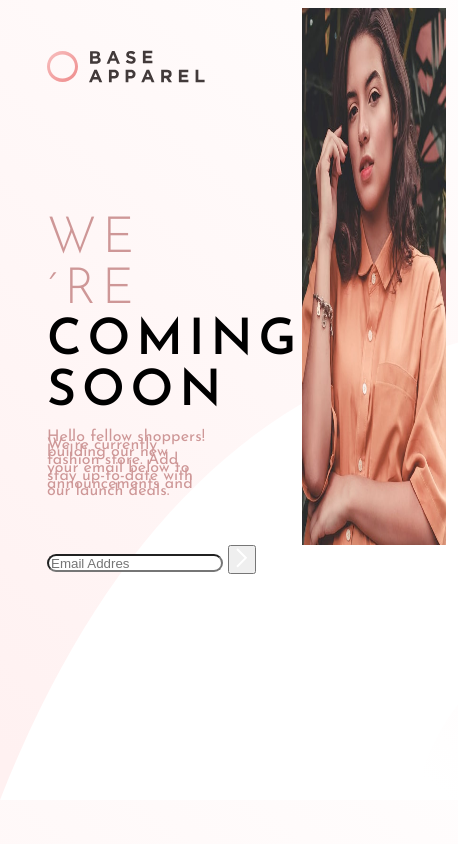
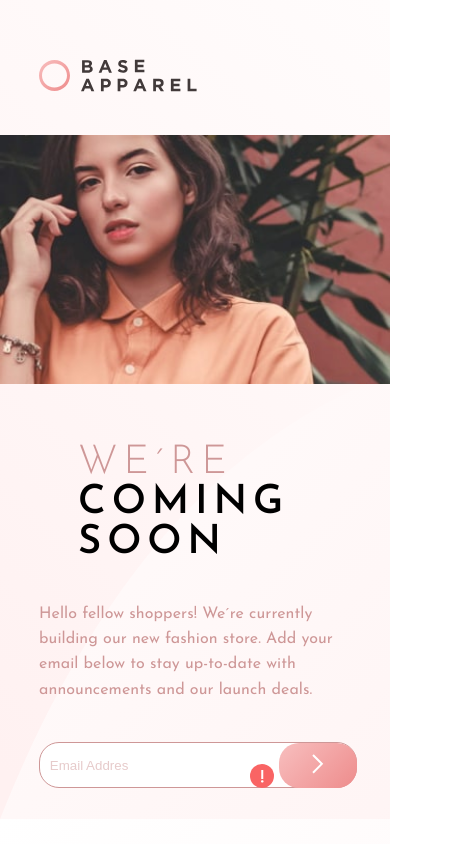
Before and after one commit to DiegoPasaye/base-apparel, a plain HTML site: page index.html in a window 390 px wide. Shown: the whole page, 458 px wide, since content can reach past the window. Drawn offline with Linux system fonts and the light colour scheme.

Commit message:
add mediaquerys

```diff
--- a/index.html
+++ b/index.html
@@ -11,22 +11,22 @@
     <div class="container">
         <div class="left">
             <img class="logo" src="images/logo.svg" alt="Base Apparel logo">
+            <div class="second"></div>
+
             <div class="tema">
                 <h1 class="title were">WE´RE <br>
                 <h1 class="title">COMING SOON</h1>
             </div>
             <p class="description">Hello fellow shoppers! We´re currently building our new fashion store. Add your email below to stay up-to-date with announcements and our launch deals.</p>
-            <form action="send">
-                <input type="email" placeholder="Email Addres">
-                <span>
-                    <button type="button"><img src="images/icon-arrow.svg" alt="Send icon"></button>
-                </span>
-            </form>
+            <div class="form">
+                <input class="input" type="email" placeholder="Email Addres">
+                <img class="error" src="images/icon-error.svg" alt="error icon">
+                <button class="boton" onclick="validation()" type="button"><img src="images/icon-arrow.svg" alt="Send icon"></button>
+            </div>
+            <p class="validate">Please provide a valid email</p>
         </div>
 
-        <div class="right">
-            <img src="images/hero-desktop.jpg" alt="a woman">
-        </div>
+        <div class="right"></div>
     </div>
 </body>
 <script src="main.js"></script>
--- a/main.js
+++ b/main.js
@@ -0,0 +1,14 @@
+const email = document.querySelector(".input")
+const incorrect = document.querySelector(".validate")
+let emailregex = /^[-\w.%+]{1,64}@(?:[A-Z0-9-]{1,63}\.){1,125}[A-Z]{2,63}$/i;
+const error = document.querySelector(".error")
+
+const validation = () =>{
+    if(emailregex.test(email.value)){
+        console.log("bien")
+    }else{
+        incorrect.style.display = "block"
+        error.style.display = "block"
+        email.style.border = "1px solid hsl(0, 93%, 68%)"
+    }
+}
--- a/styles.css
+++ b/styles.css
@@ -2,11 +2,21 @@
 html{
     background-image: url("./images/bg-pattern-desktop.svg");
     font-family: 'Josefin Sans', sans-serif;
+    background-repeat: no-repeat;
+    background-position: left;
+    background-position-x: left;
+    background: linear-gradient(135deg,hsl(0, 0%, 100%),hsl(0, 100%, 98%));
 }
 
 .container{
     display: grid;
     grid-template-columns: 1fr 40vw;
+    height: 97vh;
+    background-image: url("./images/bg-pattern-desktop.svg");
+    background-repeat: no-repeat;
+    background-position: left;
+    background-position-x: left;
+    background-size: cover;
 }
 
 .logo{
@@ -14,13 +24,12 @@ html{
     margin-top: 5vh;
 }
 .right{
-    width: 100%;
+    background-image: url("./images/hero-desktop.jpg");
+    width: 97%;
     height: 100%;
-}
-.right img{
-    width: 92%;
-    height: 95%;
-    margin: 0px;
+    background-size: cover;
+    background-position: center;
+    background-repeat: no-repeat;
 }
 
 .tema{
@@ -54,4 +63,132 @@ input{
     height: 3vw;
     border-radius: 20px;
     margin-top: 5vh;
+    border: 1px solid hsl(0, 36%, 70%);
 }
+input::placeholder{
+    color: hsl(0, 36%, 70%);
+    padding-left: 2vw;
+    opacity: 0.5;
+}
+button{
+    border: none;
+    border-radius: 20px;
+    height: 3.3vw;
+    width: 6vw;
+    margin-left: -6vw;
+    background: linear-gradient(135deg,hsl(0, 80%, 86%),hsl(0, 74%, 74%));
+    cursor: pointer;
+}
+button:hover{
+    background: hsl(0, 80%, 86%);
+}
+.form{
+    display: flex;
+    flex-direction: row;
+    align-items: flex-end;
+}
+.validate{
+    margin-left: 13vw;
+    font-size: 14px;
+    color: hsl(0, 93%, 68%);
+    font-weight: 300;
+    display: none;
+}
+.error{
+    position: absolute;
+    margin-left: 36vw;
+    margin-top: -0.7vw;
+    display: none;
+}
+
+@media only screen and (min-height: 950px) and (min-width: 768px){
+    .logo{
+        margin-top: 10vw;
+    }
+    .description{
+        margin-top: 5vw;
+    }
+    .tema{
+        margin-top: 10vw;
+    }
+}
+
+@media only screen and (max-height: 1024px) and (max-width: 768px){
+    .logo{
+        margin-top: 17vw;
+    }
+    .description{
+        margin-top: 10vw;
+    }
+    .form{
+        margin-top: 10vw;
+    }
+    input{
+        height: 5vh;
+    }
+    button{
+        height: 5.6vh;
+        width: 10vw;
+        margin-left: -10vw;
+    }
+    .error{
+        margin-left: 50vw;
+    }
+}
+@media only screen and (max-height: 900px) and (max-width: 500px){
+    body{
+        margin: 0px;
+        padding: 0px;
+    }
+    .container{
+        display: flex;
+        flex-direction: column;
+        align-items: center;
+        justify-content: center;
+    }
+    .logo{
+        margin-top: 15vw;
+    }
+    .tema{
+        display: flex;
+        flex-direction: column;
+        margin: 0px;
+        width: 100%;
+        margin-top: 15%;
+        max-width: 80%;
+    }
+    h1{
+        font-size: 40px;
+        margin-left: 25%;
+    }
+    .description{
+        width: 82%;
+        line-height: 3vh;
+    }
+    .right{
+        background-image: none;
+    }
+    .second{
+        margin-top: 10vw;
+        background-image: url("./images/hero-mobile.jpg");
+        width: 100%;
+        height: 50%;
+        background-size: cover;
+        background-repeat: no-repeat;
+    }
+    input{
+        width: 80%;
+        margin-top: 0vh;
+        height: 5vh;
+    }
+    button{
+        height: 5.4vh;
+        width: 20%;
+        margin-left: -20%;
+    }
+    .error{
+        display: block;
+        margin-left: 64%;
+        margin-top: -2.4%;
+    }
+}
```
